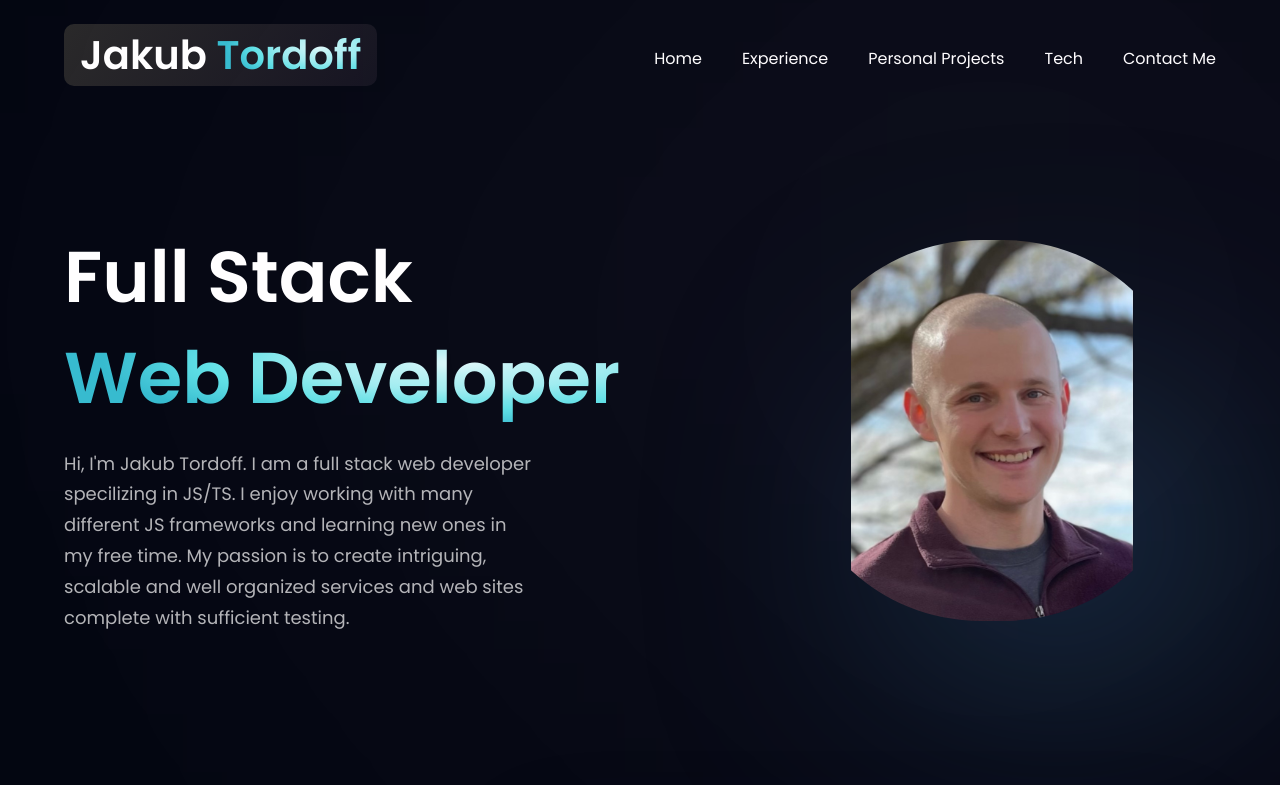
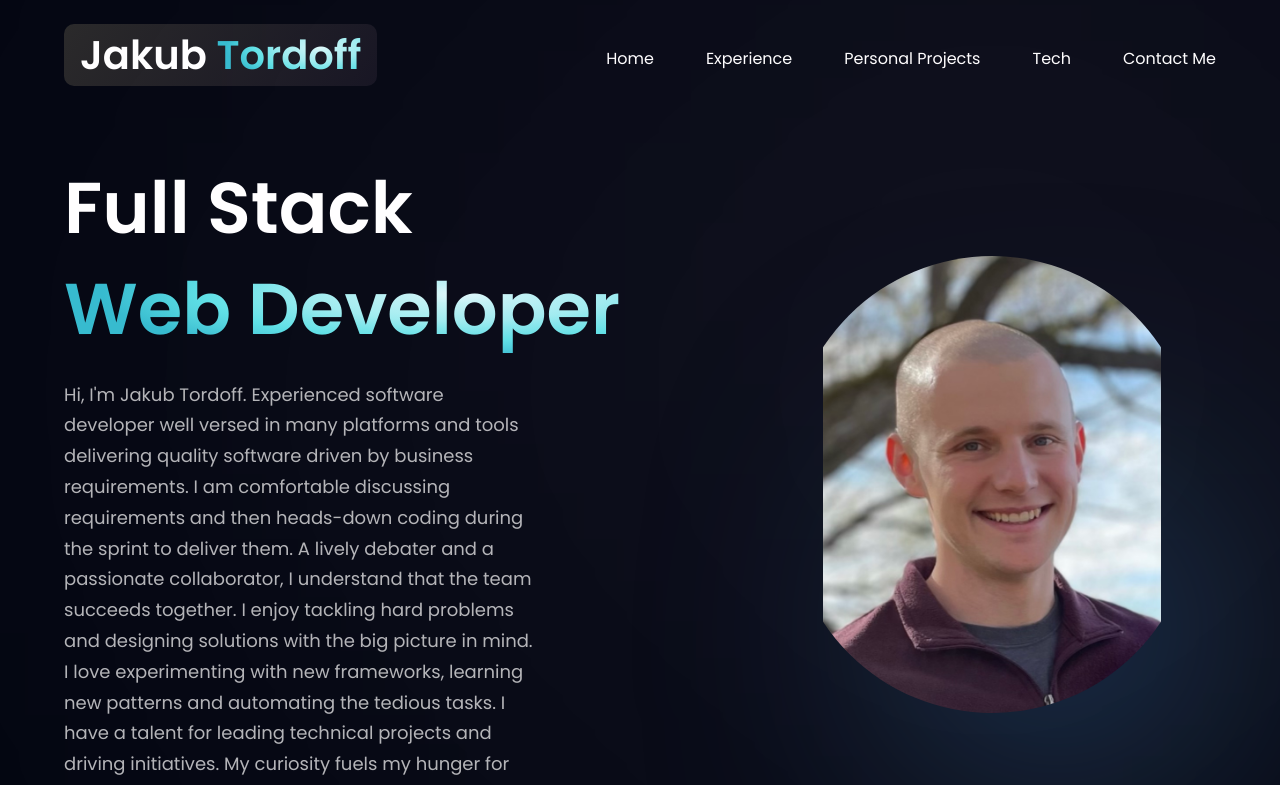
Before and after one commit to ktordoff13/react-resume, a React (Vite) app: page / in a window 1280 px wide. Shown: the top 785 px of the page. Built offline with nearby package versions, Linux system fonts and the light colour scheme.

Commit message:
updated content, added ml to navbar

```diff
--- a/src/components/Hero.tsx
+++ b/src/components/Hero.tsx
@@ -14,11 +14,17 @@ const Hero = () => {
           </h1>
         </div>
         <p className={`${styles.paragraph} max-w-[470px] mt-5`}>
-          Hi, I'm Jakub Tordoff. I am a full stack web developer specilizing in
-          JS/TS. I enjoy working with many different JS frameworks and learning
-          new ones in my free time. My passion is to create intriguing, scalable
-          and well organized services and web sites complete with sufficient
-          testing.
+          Hi, I'm Jakub Tordoff. Experienced software developer well versed in
+          many platforms and tools delivering quality software driven by
+          business requirements. I am comfortable discussing requirements and
+          then heads-down coding during the sprint to deliver them. A lively
+          debater and a passionate collaborator, I understand that the team
+          succeeds together. I enjoy tackling hard problems and designing
+          solutions with the big picture in mind. I love experimenting with new
+          frameworks, learning new patterns and automating the tedious tasks. I
+          have a talent for leading technical projects and driving initiatives.
+          My curiosity fuels my hunger for continually learning and improving my
+          skill set.
         </p>
       </div>
 
--- a/src/components/Navbar.tsx
+++ b/src/components/Navbar.tsx
@@ -7,7 +7,6 @@ const Navbar = () => {
   return (
     <nav className="w-full flex py-6 justify-between items-center navbar">
       <div className="flex flex-row items-center py-[6px] px-4 bg-discount-gradient rounded-[10px] mb-2">
-        {/* <img src={discount} alt="discount" className="w-[32px] h-[32px]" /> */}
         <h1 className="flex-1 font-poppins font-semibold ss:text-[40px] text-[40px] text-white ss:leading-[50px] leading-[50px]">
           Jakub <span className="text-gradient">Tordoff</span>
         </h1>
@@ -16,7 +15,7 @@ const Navbar = () => {
         {navLinks.map((nav, index) => (
           <li
             key={nav.id}
-            className={`font-poppins font-normal cursor-pointer text-[16px] ${
+            className={`font-poppins font-normal cursor-pointer text-[16px] ml-3 ${
               index === navLinks.length - 1 ? "mr-0" : "mr-10"
             } text-white`}
           >
```
